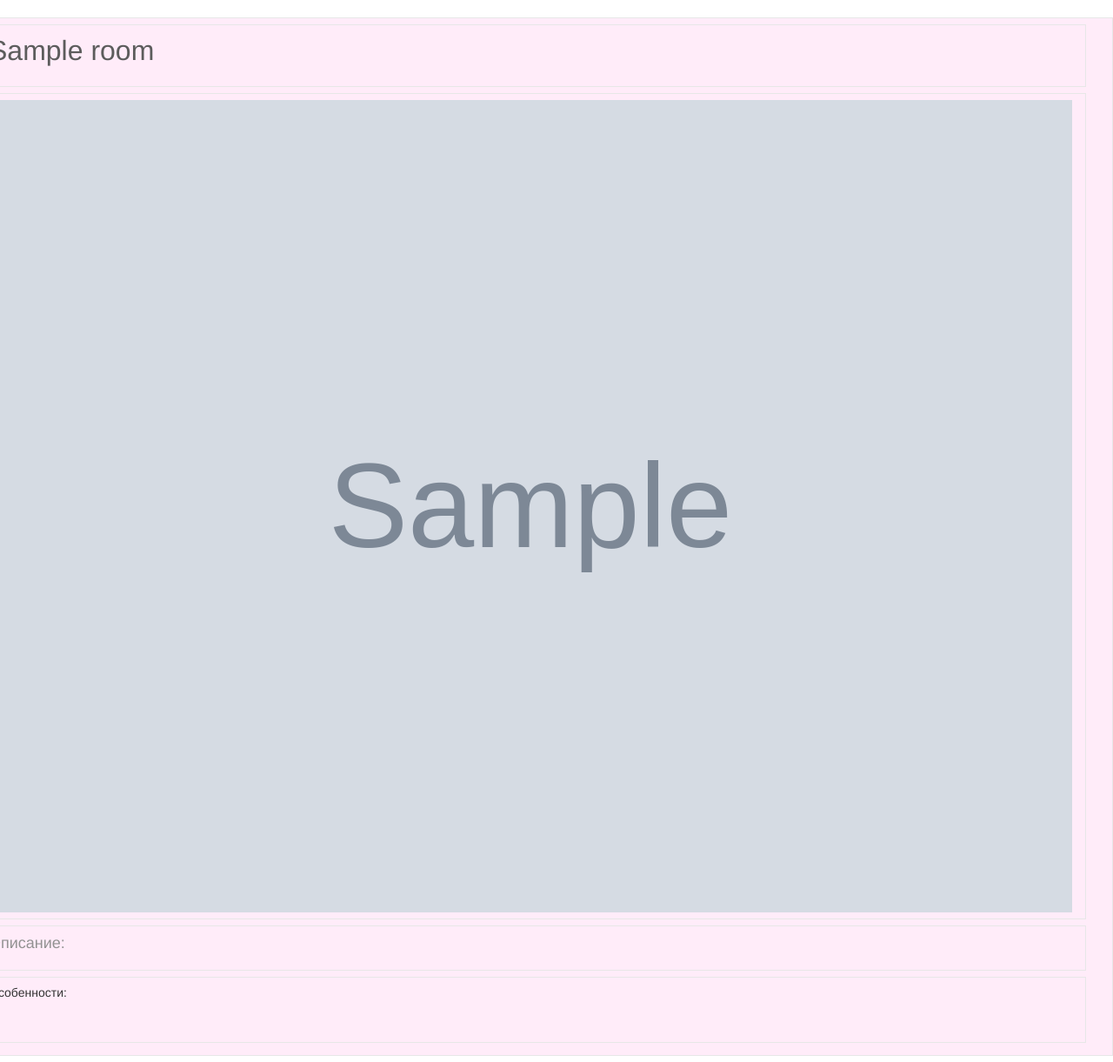
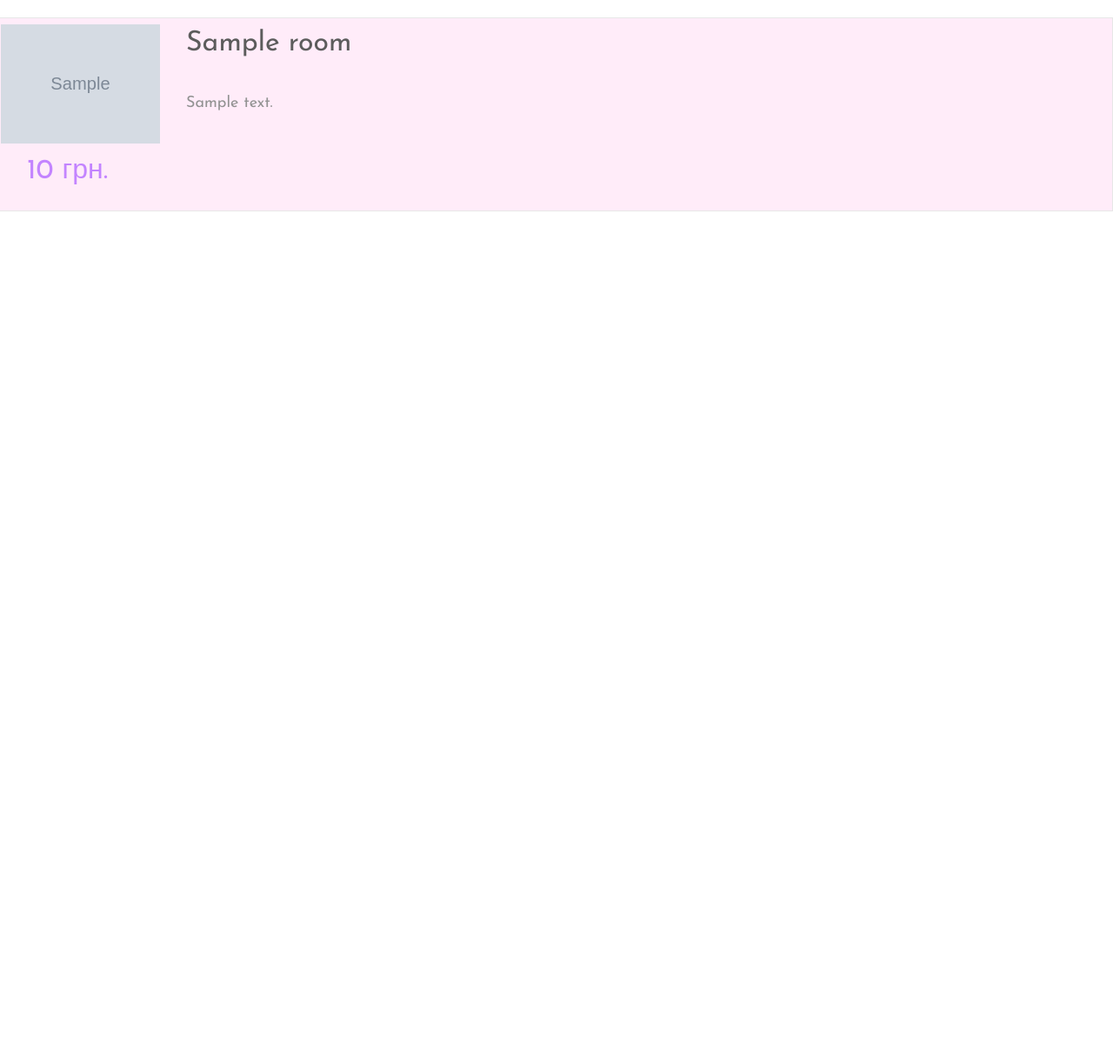
Before and after one commit to aglazko/mysite, a Django app: page /rooms/ in a window 1280 px wide. Shown: the part 51-1272 px from the top of the page at 87% size. After the commit the page ends 294 px from the top, so only its background shows below. Run offline with Django 3.2, Linux system fonts and the light colour scheme; tables that the repository leaves empty hold one stand-in row (values such as "Sample post"); grey boxes marked "Sample" are stand-in pictures; some libraries are stand-ins or nearby versions.

Commit message:
updated place list, room list, created flat list, houses list

```diff
--- a/site_app/static/main.css
+++ b/site_app/static/main.css
@@ -49,6 +49,10 @@ img{
     color: #777;
     font-family: 'Josefin Sans', sans-serif;
 }
+/*#A:hover{*/
+    /*font-family: 'Josefin Sans', sans-serif;*/
+    /*color: #a34751;*/
+/*}*/
 
 
 /*place list styles*/
@@ -64,5 +68,26 @@ img{
 }
 #cost{
     border-style: none;
-    color: #ff9fef;
+    color: #c384ff;
+    font-size: xx-large;
+    text-align: center;
 }
+#cost a:hover{
+    color: #a34751;
+    font-family: 'Josefin Sans', sans-serif;
+}
+#cost a:visited{
+    text-decoration: none;
+    color: #c384ff;
+    font-family: 'Josefin Sans', sans-serif;
+}
+#cost a:active{
+    text-decoration: none;
+    color: #c384ff;
+    font-family: 'Josefin Sans', sans-serif;
+}
+#cost a:link{
+    text-decoration: none;
+    color: #c384ff;
+    font-family: 'Josefin Sans', sans-serif;
+}
--- a/site_app/templates/site_app/place_list.html
+++ b/site_app/templates/site_app/place_list.html
@@ -6,7 +6,9 @@
     {% for placement in placements %}
     {% with placement_url=placement.get_url %}
     <div class="row">
-        <div class="col-md-2"><a href="{% url placement_url placement.id %}"><img src="{{ placement.image.url }}"></a><div class="row" id="cost">{{ placement.cost }}</div></div>
+        <div class="col-md-2"><a href="{% url placement_url placement.id %}"><img src="{{ placement.image.url }}"></a>
+            <div class="row" id="cost"><a href="{% url placement_url placement.id %}">{{ placement.cost }} грн.</a></div>
+        </div>
         <div class="col-md-8">
             <a href="{% url placement_url placement.id %}" id="A">
                 <p id="heads">{{ placement.heading }}</p><br>
--- a/site_app/templates/site_app/room_list.html
+++ b/site_app/templates/site_app/room_list.html
@@ -4,15 +4,19 @@
 {% block content %}
 <div class="row">
     {% for room in rooms %}
+    {% with room_url=room.get_url %}
     <div class="row">
-        <div class="row"><p id="heads">{{ room.heading }}</p></div>
-        <div class="row"><img src="{{ room.image.url }}"></div>
-        <div class="row"><p id="descrip">Описание:<br>{{ placement.description }}</p></div>
-        <div class="row">
-            <p>Особенности:</p><br>
-            <p></p>
+        <div class="col-md-2"><a href="{% url room_url room.id %}"><img src="{{ room.image.url }}"></a>
+            <div class="row" id="cost"><a href="{% url room_url room.id %}">{{ room.cost }} грн.</a></div>
+        </div>
+        <div class="col-md-8">
+            <a href="{% url room_url room.id %}" id="A">
+                <p id="heads">{{ room.heading }}</p><br>
+                <p id="descrip">{{ room.description }}</p>
+            </a>
         </div>
     </div>
+    {% endwith %}
     {% endfor %}
 </div>
 {% endblock %}
```
Also changed, not shown: site_app/templates/site_app/flat_list.html (added, +22 -0 lines), site_app/templates/site_app/houses_list.html (added, +23 -0 lines), site_app/templates/site_app/standart.html (added).
